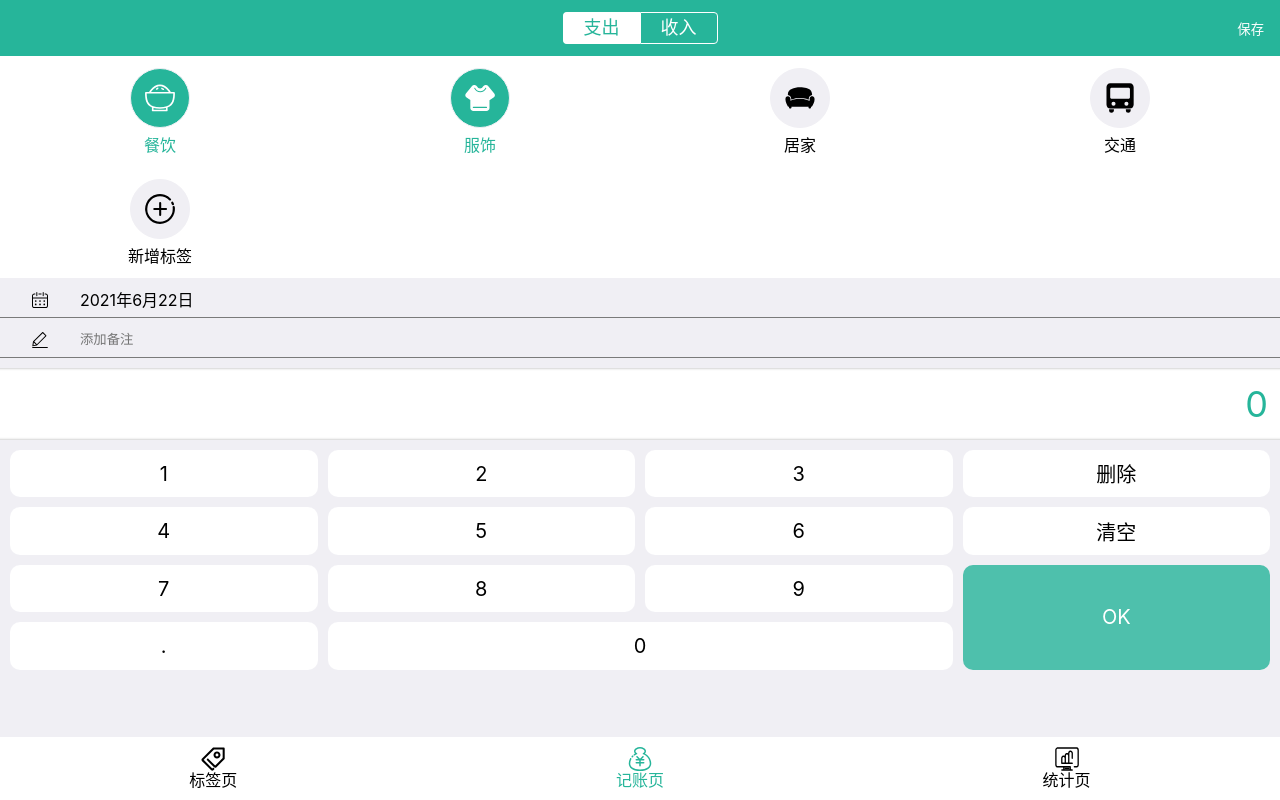
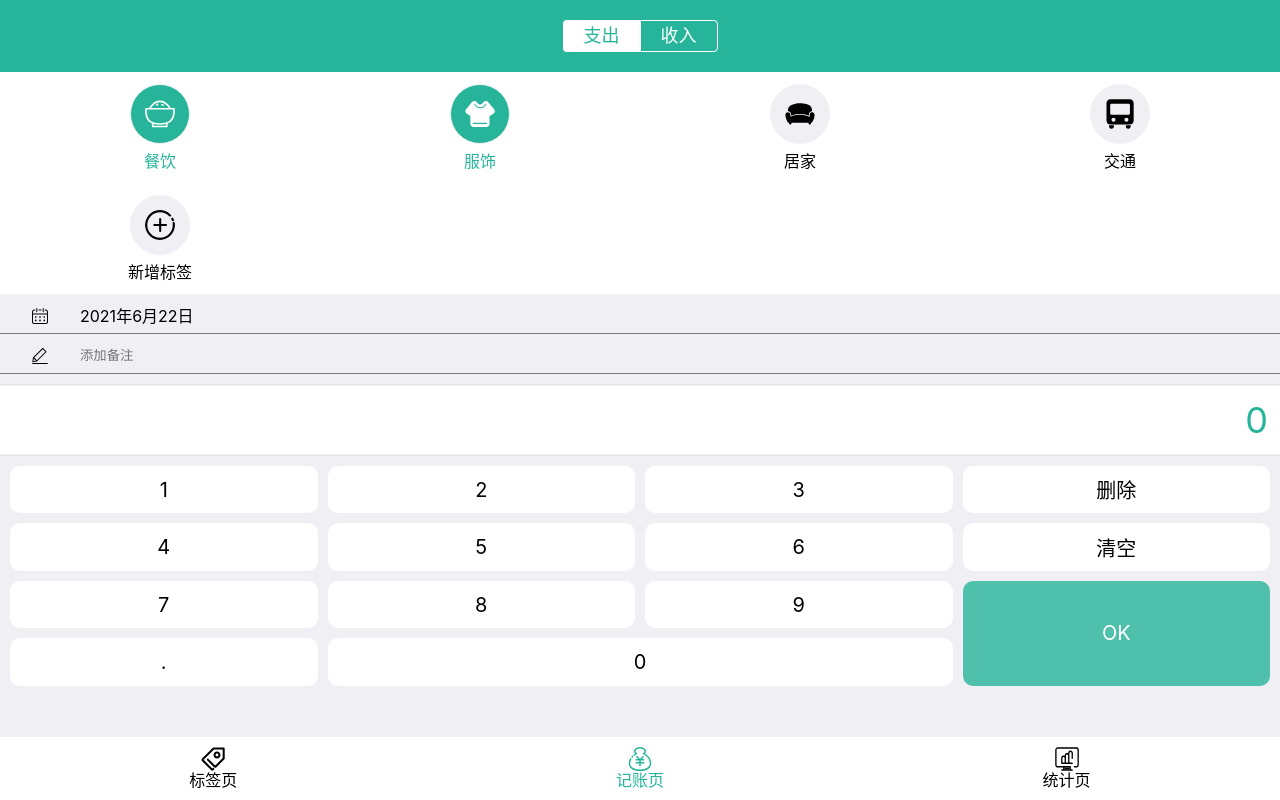
Before and after one commit to April-cl/daily-book, a React app: page /#/edit in a window 1280 px wide. Built offline with nearby package versions, Linux system fonts and the light colour scheme.

Commit message:
调整样式：记账页-收支类型

```diff
--- a/src/views/Edit.tsx
+++ b/src/views/Edit.tsx
@@ -5,44 +5,31 @@ import Icon from '../components/Icon';
 
 const CategorySection = styled.section`
   color: #fff;
-  padding: 12px 0;
+  padding: 20px 0;
   background-color: #26b59a;
   position: relative;
-
   > ul {
     font-size: 18px;
     display: flex;
     justify-content: center;
-
     li {
       padding: 4px 20px;
       border: 1px solid #fff;
       cursor: pointer;
-
       &:first-child {
         border-top-left-radius: 4px;
         border-bottom-left-radius: 4px;
         border-right: none;
       }
-
       &:last-child {
         border-top-right-radius: 4px;
         border-bottom-right-radius: 4px;
       }
-
       &.selected {
         background-color: #fff;
         color: #26b59a;
       }
     }
-  }
-
-  > .saveRecord {
-    position: absolute;
-    top: 50%;
-    right: 16px;
-    transform: translateY(-50%);
-    cursor: pointer;
   }
 `;
 const TagsSection = styled.section`
@@ -193,7 +180,6 @@ function Edit() {
           <li className="selected">支出</li>
           <li>收入</li>
         </ul>
-        <button className="saveRecord">保存</button>
       </CategorySection>
       <TagsSection>
         <ul>
```
